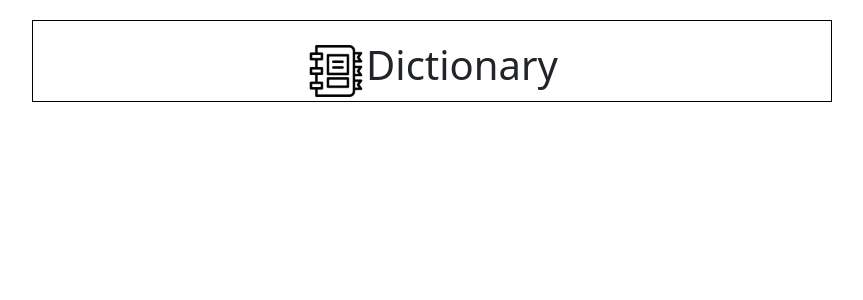
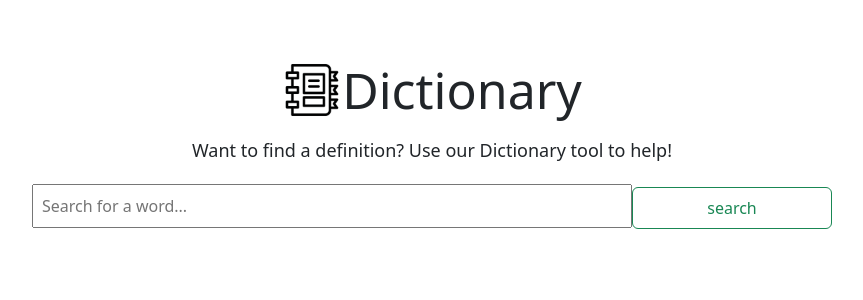
Before and after one commit to BethJW/dictionary-app, a React (Create React App) app: page / in a window 1280 px wide. Shown: the top 300 px of the page, without its empty margins (208-1071 px from the left). Built offline with nearby package versions, Linux system fonts and the light colour scheme.

Commit message:
Created basic search engine

```diff
--- a/src/App.css
+++ b/src/App.css
@@ -1,19 +1,26 @@
 .App {
   max-width: 800px;
-  border: 1px solid black;
-  margin: 20px auto;
+  margin: 40px auto;
 }
 header {
   text-align: center;
   line-height: 20px;
-  margin-top: 20px;
   display: flex;
   justify-content: center;
+  padding: 20px;
 }
 .logo {
   width: 60px;
 }
-h1 {
+.App h1 {
   display: inline-block;
   font-size: 50px;
+  margin-bottom: -20px;
 }
+
+.App p {
+  margin: 0 auto;
+  font-size: 18px;
+  text-align: center;
+  line-height: 20px;
+}
--- a/src/App.js
+++ b/src/App.js
@@ -1,6 +1,8 @@
 import "./App.css";
 import logo from "./dictionary-image.png";
 import React from "react";
+import Search from "./Search";
+
 function App() {
   return (
     <div className="App">
@@ -9,9 +11,11 @@ function App() {
           <img src={logo} className="logo" alt="logo" />
         </span>
         <span>
-          <h1>Dictionary</h1>{" "}
+          <h1>Dictionary</h1>
         </span>
       </header>
+      <p>Want to find a definition? Use our Dictionary tool to help!</p>
+      <Search />
     </div>
   );
 }
--- /dev/null
+++ b/src/Search.js
@@ -0,0 +1,37 @@
+import React, { useState } from "react";
+
+export default function Search() {
+  let [loaded, setLoaded] = useState(false);
+  let [search, setSearch] = useState(null);
+
+  function handleSubmit(event) {
+    setLoaded(true);
+    event.preventDefault();
+    alert(search);
+  }
+  function handleChange(event) {
+    setSearch(event.target.value);
+  }
+
+  if ((loaded = true)) {
+    return (
+      <div>
+        <form onSubmit={handleSubmit}>
+          <input
+            onChange={handleChange}
+            type="search"
+            placeholder="Search for a word..."
+            className="w-75 search-bar p-2 mt-4"
+          />
+          <input
+            type="submit"
+            value="search"
+            className="w-25 btn btn-outline-success p-2"
+          />
+        </form>
+      </div>
+    );
+  } else {
+    return <div> Loading.... </div>;
+  }
+}
```
